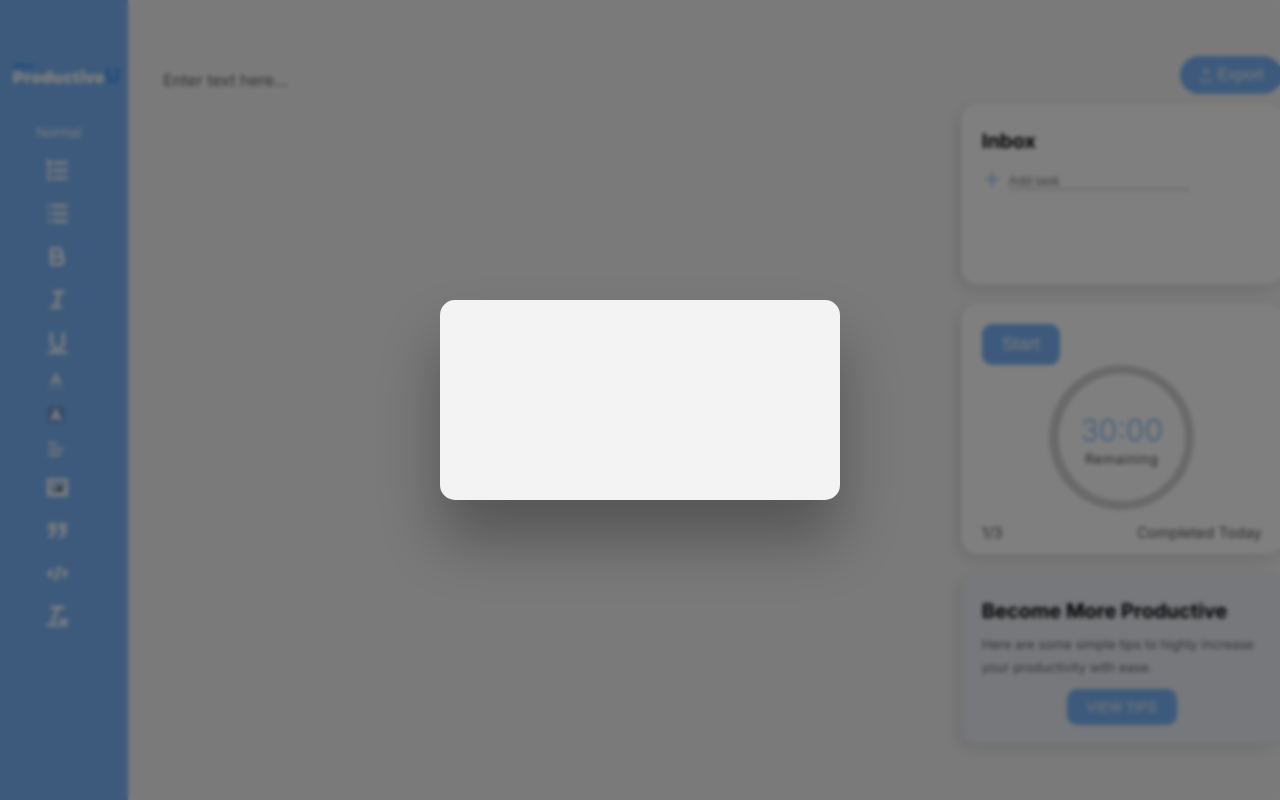
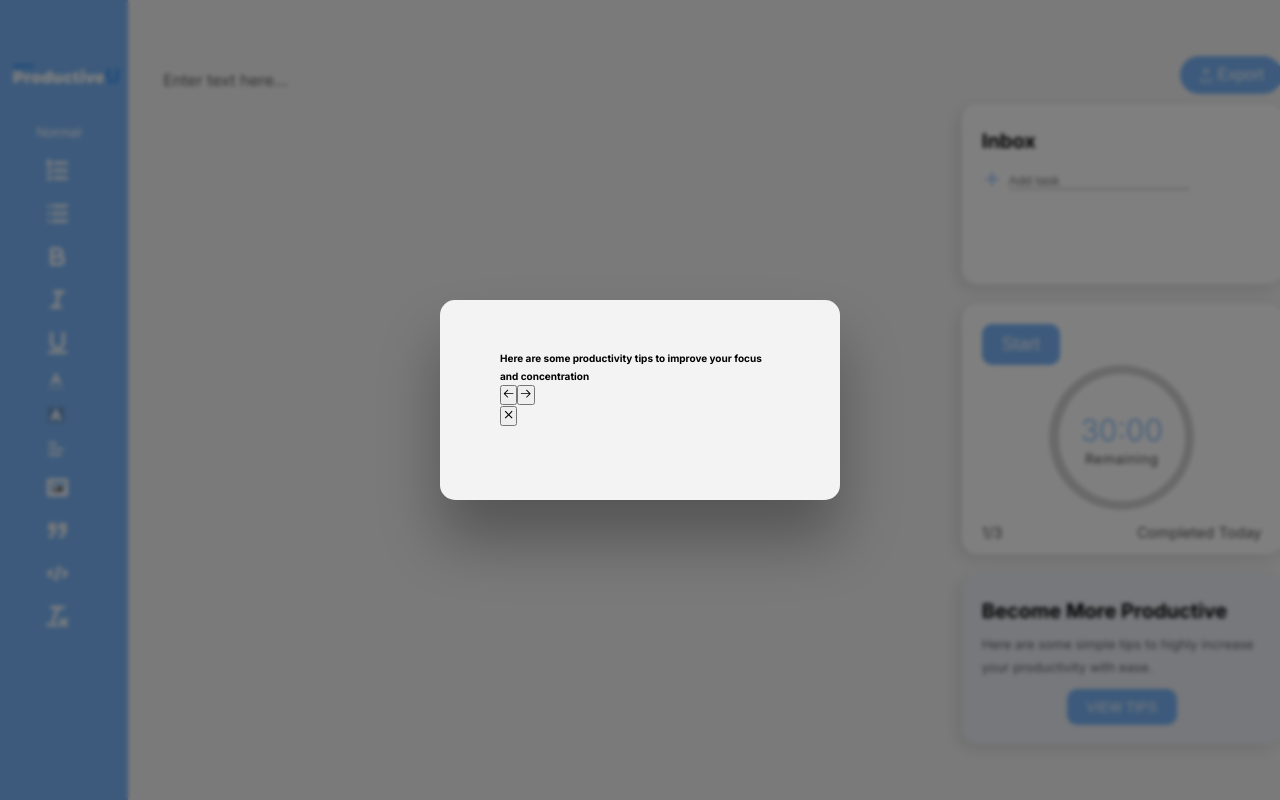
Before and after one commit to IgnacioR97/react-habits, a React (Vite) app: page / in a window 1280 px wide. Both pictures are taken after a click on the button "VIEW TIPS". Built offline with nearby package versions, Linux system fonts and the light colour scheme.

Commit message:
15 minutes started

```diff
--- a/src/components/TipsModal.jsx
+++ b/src/components/TipsModal.jsx
@@ -1,8 +1,35 @@
+import { useState } from "react";
+import tips from "../tips";
+import { RxArrowLeft, RxArrowRight } from "react-icons/rx";
+import { MdOutlineClose } from "react-icons/md";
+
 const TipsModal = ({ setOpenModal }) => {
+  const [currentNum, setCurrentNum] = useState(0);
+  const { tip } = tips[currentNum];
+
   return (
     <>
       <div className="background" onClick={() => setOpenModal(false)}></div>
-      <div className="modal">{/* <h2>tips</h2> */}</div>
+      <div className="modal">
+        <h4>{tip}</h4>
+        <div className="buttons">
+          <button
+            className="btn-left"
+            onClick={() => setCurrentNum(1 - currentNum)}
+          >
+            <RxArrowLeft />
+          </button>
+          <button
+            className="btn-right"
+            onClick={() => setCurrentNum(1 + currentNum)}
+          >
+            <RxArrowRight />
+          </button>
+        </div>
+        <button className="close-btn" onClick={() => setOpenModal(false)}>
+          <MdOutlineClose />
+        </button>
+      </div>
     </>
   );
 };
--- /dev/null
+++ b/src/tips.js
@@ -0,0 +1,28 @@
+const tips = [
+  {
+    id: 0,
+    tip: "Here are some productivity tips to improve your focus and concentration",
+  },
+  {
+    id: 1,
+    tip: "Leave your phone in another room when you study so you don't get distracted. Don't worry, your friends can wait for 45 minutes.",
+  },
+  {
+    id: 2,
+    tip: "Take a break every 45 minutes as it is your maximum attention span. Make sure to go outside and don't stay looking at your screen as you brain doesn't actually rest.",
+  },
+  {
+    id: 3,
+    tip: `Turn do not disturb on your laptop. Studying and completing this task is your #1 priority, so letting people interfere for just 45 minutes is slowly "killing" your productivity`,
+  },
+  {
+    id: 4,
+    tip: "Listen to music that has no lyrics, or just listen to nothing. Sometimes, silence is golden.",
+  },
+  {
+    id: 5,
+    tip: "Don't multitask. If you're doing work, do work. If you're watching a movie, watch a movie. If you're doing work and watching a movie, you're doing neither.",
+  },
+];
+
+export default tips;
```
